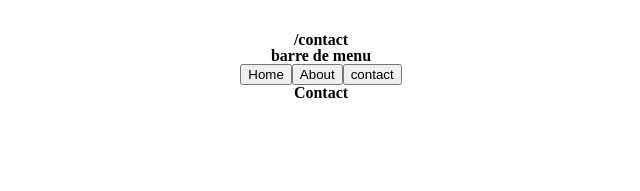
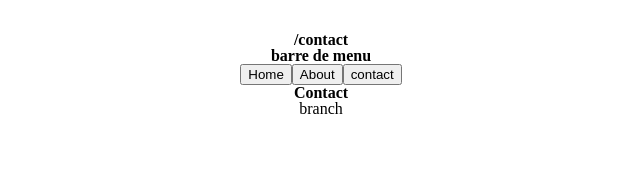
Before and after one commit to GeremyColley/REACT-ROUTER, a React (Vite) app: page /contact in a window 1280 px wide. Shown: the top 191 px of the page, without its empty margins (319-959 px from the left). Built offline with nearby package versions, Linux system fonts and the light colour scheme.

Commit message:
commit de branch

```diff
--- /dev/null
+++ b/src/components/Body.jsx
@@ -0,0 +1,10 @@
+const Body = () => {
+
+    return (
+        <div>
+            <p>branch</p>
+        </div>
+    );
+};
+
+export default Body;
--- a/src/pages/Contact.jsx
+++ b/src/pages/Contact.jsx
@@ -1,9 +1,11 @@
 import { useNavigate } from "react-router-dom";
+import Body from "../components/Body";
 
 const Contact = () => {
     return (
         <div>
             <h1>Contact</h1>
+            <Body />
         </div>
     );
 };
```
